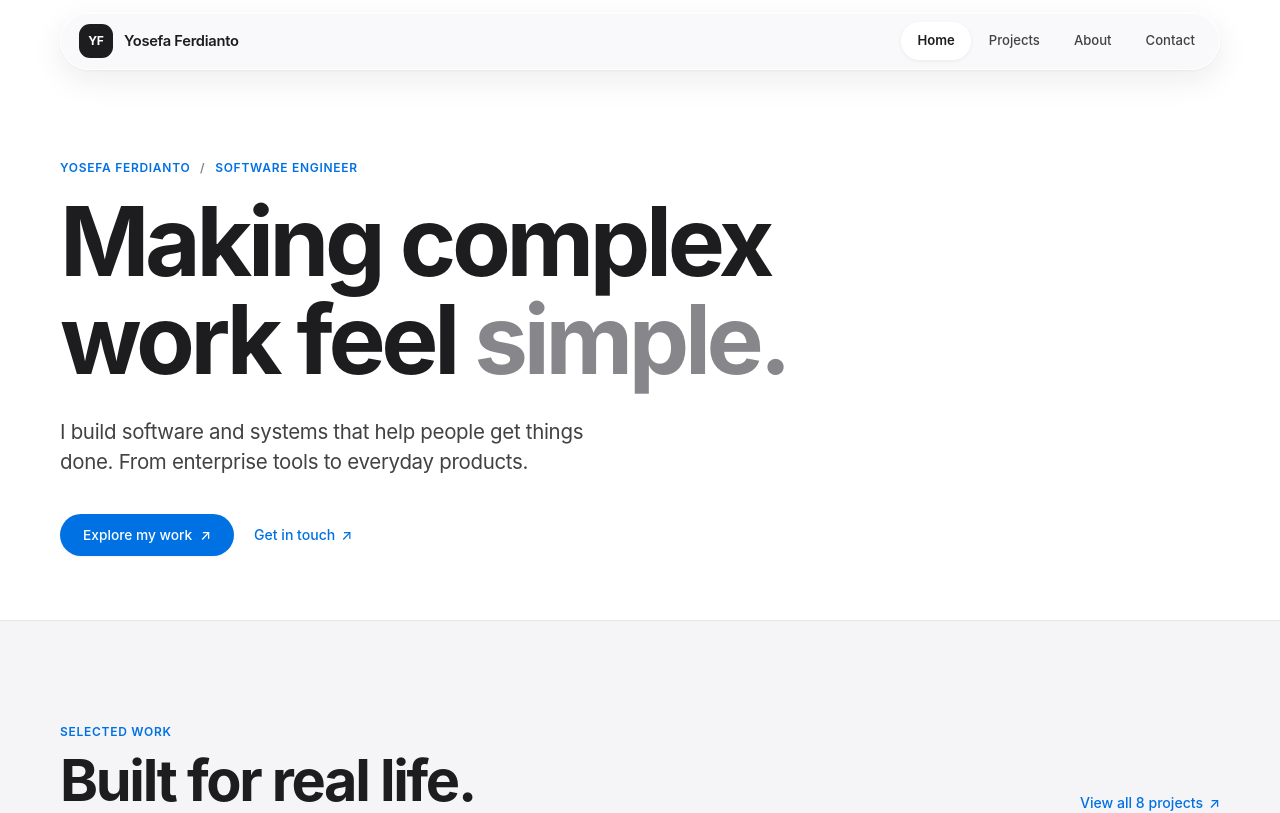
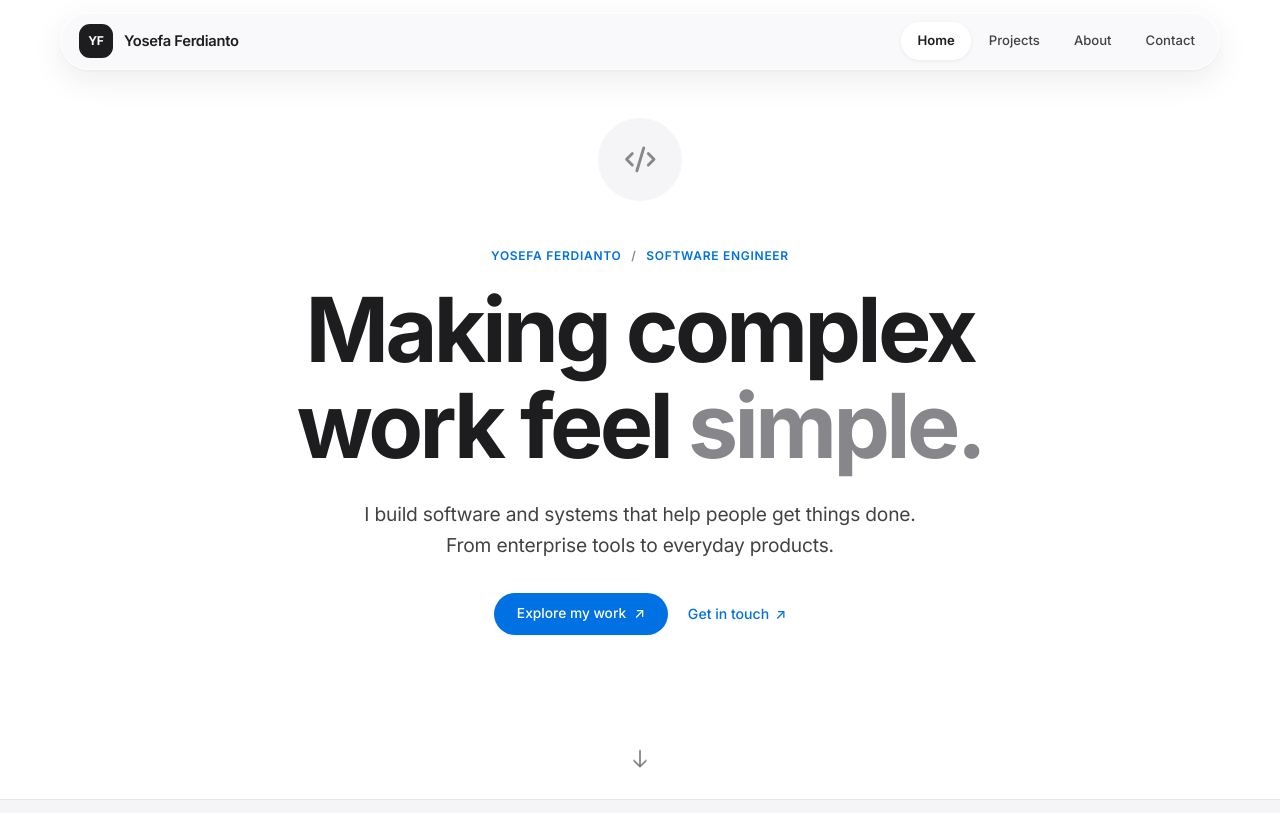
Before and after one commit to yosefa/yos-simple, a Next.js app: page / in a window 1280 px wide. Shown: the top 813 px of the page. Built offline with nearby package versions, Linux system fonts and the light colour scheme.

Commit message:
feat: add Hero component and Inter font support

```diff
--- a/app/globals.css
+++ b/app/globals.css
@@ -7,6 +7,7 @@
    ========================================================================== */
 
 :root {
+  --font-sans: "Inter", system-ui, -apple-system, "Segoe UI", Arial, sans-serif;
   --background: #ffffff;
   --surface: #f5f5f7;
   --surface-hover: #ebebee;
@@ -44,7 +45,8 @@ body {
   min-width: 320px;
   background-color: var(--background);
   color: var(--ink);
-  font-family: -apple-system, BlinkMacSystemFont, "SF Pro Display", "SF Pro Text", "SF Pro", "Helvetica Neue", Helvetica, Arial, sans-serif;
+  font-family: var(--font-sans);
+  line-height: 1.5;
   -webkit-font-smoothing: antialiased;
   -moz-osx-font-smoothing: grayscale;
   text-rendering: optimizeLegibility;
@@ -56,7 +58,10 @@ a {
   text-decoration: none;
 }
 
-button {
+button,
+input,
+select,
+textarea {
   font: inherit;
 }
 
@@ -182,12 +187,83 @@ summary:focus-visible {
    ========================================================================== */
 
 .hero {
+  --header-height: 82px;
+  position: relative;
+  display: flex;
+  align-items: center;
+  min-height: calc(100vh - var(--header-height));
+  min-height: calc(100svh - var(--header-height));
   background-color: var(--background);
   border-bottom: 1px solid var(--line);
 }
 
 .hero-inner {
-  padding-block: clamp(48px, 6vw, 80px) clamp(40px, 5vw, 64px);
+  padding-block: clamp(48px, 6vw, 80px);
+  text-align: center;
+}
+
+.hero-code {
+  position: absolute;
+  top: var(--hero-code-top);
+  left: calc(50% - var(--hero-code-size) / 2);
+  display: grid;
+  place-items: center;
+  width: var(--hero-code-size);
+  height: var(--hero-code-size);
+  border-radius: 50%;
+  background-color: var(--surface);
+  color: var(--tertiary);
+  pointer-events: none;
+  animation: hero-code-float 4s ease-in-out infinite;
+}
+
+.hero-code svg {
+  width: 44%;
+  height: 44%;
+}
+
+@keyframes hero-code-float {
+
+  0%,
+  100% {
+    transform: translateY(5px);
+  }
+
+  50% {
+    transform: translateY(-5px);
+  }
+}
+
+.hero-scroll {
+  position: absolute;
+  bottom: 20px;
+  left: calc(50% - 22px);
+  display: grid;
+  place-items: center;
+  width: 44px;
+  height: 44px;
+  color: var(--muted);
+  border-radius: 50%;
+}
+
+.hero-scroll:hover {
+  color: var(--blue);
+}
+
+.hero-scroll svg {
+  animation: hero-arrow-bounce 1.8s ease-in-out infinite;
+}
+
+@keyframes hero-arrow-bounce {
+
+  0%,
+  100% {
+    transform: translateY(-4px);
+  }
+
+  50% {
+    transform: translateY(4px);
+  }
 }
 
 .eyebrow {
@@ -204,13 +280,19 @@ summary:focus-visible {
   color: var(--tertiary);
 }
 
+.hero .eyebrow {
+  line-height: 1.6;
+  text-wrap: balance;
+}
+
 .hero h1 {
-  max-width: 980px;
-  margin: 0;
-  font-size: clamp(3.2rem, 7.5vw, 6.8rem);
+  max-width: 960px;
+  margin: 0 auto;
+  font-size: clamp(3rem, 7vw, 6rem);
   font-weight: 700;
-  letter-spacing: -0.045em;
-  line-height: 1.02;
+  letter-spacing: -0.04em;
+  line-height: 1.08;
+  text-wrap: balance;
   color: var(--ink);
 }
 
@@ -220,20 +302,22 @@ summary:focus-visible {
 }
 
 .hero-copy {
-  max-width: 560px;
-  margin: 28px 0 0;
+  max-width: 580px;
+  margin: 24px auto 0;
   color: var(--ink-secondary);
-  font-size: clamp(1.1rem, 1.6vw, 1.35rem);
-  line-height: 1.5;
-  letter-spacing: -0.015em;
+  font-size: clamp(1.05rem, 1.5vw, 1.25rem);
+  line-height: 1.6;
+  letter-spacing: -0.01em;
+  text-wrap: pretty;
 }
 
 .intro-actions {
   display: flex;
+  justify-content: center;
   align-items: center;
   flex-wrap: wrap;
   gap: 20px;
-  margin-top: 36px;
+  margin-top: 32px;
 }
 
 .hero-note {
@@ -888,6 +972,10 @@ summary:focus-visible {
 }
 
 @media (max-width: 640px) {
+  .hero {
+    --header-height: 74px;
+  }
+
   .site-header {
     padding-block: 10px;
   }
@@ -994,13 +1082,13 @@ summary:focus-visible {
   }
 
   .hero-inner {
-    padding-block: 36px 40px;
+    padding-block: 40px;
   }
 
   .hero h1 {
     font-size: clamp(2.25rem, 10.4vw, 3.2rem);
-    letter-spacing: -0.05em;
-    line-height: 1.05;
+    letter-spacing: -0.035em;
+    line-height: 1.1;
   }
 
   .hero-copy {
@@ -1138,6 +1226,12 @@ summary:focus-visible {
 
 /* Accessibility */
 @media (prefers-reduced-motion: reduce) {
+
+  .hero-code,
+  .hero-scroll svg {
+    animation: none;
+  }
+
   html {
     scroll-behavior: auto;
   }
--- a/app/page.tsx
+++ b/app/page.tsx
@@ -1,6 +1,7 @@
 import Navigation from '@/components/Navigation'
 import ProjectCard from '@/components/ProjectCard'
 import Footer from '@/components/Footer'
+import Hero from '@/components/Hero'
 import { projects } from '@/data/projects'
 
 const featuredSlugs = ['integrated-erp-system', 'sap-transition-support', 'wytopup', 'okane']
@@ -10,21 +11,21 @@ export default function Home() {
   return (
     <main>
       <Navigation active="home" />
-      <section className="hero" id="home" aria-labelledby="home-title">
+      <Hero>
         <div className="container hero-inner">
           <p className="eyebrow">Yosefa Ferdianto <span aria-hidden="true">/</span> Software Engineer</p>
           <h1 id="home-title">Making complex<br />work feel <span>simple.</span></h1>
-          <p className="hero-copy">I build software and systems that help people get things done. From enterprise tools to everyday products.</p>
+          <p className="hero-copy">I build software and systems that help people get things done.<br />From enterprise tools to everyday products.</p>
           <div className="intro-actions">
             <a className="button button-primary" href="/portfolio/">Explore my work <span aria-hidden="true">↗</span></a>
             <a className="text-link" href="/#contact">Get in touch <span aria-hidden="true">↗</span></a>
           </div>
         </div>
-      </section>
+      </Hero>
 
-      <section className="work-section" id="projects" aria-labelledby="featured-title">
+      <section className="work-section" aria-labelledby="featured-title">
         <div className="container">
-          <div className="section-heading featured-heading">
+          <div className="section-heading featured-heading" id="projects">
             <div>
               <p className="eyebrow">Selected work</p>
               <h2 id="featured-title">Built for real life.</h2>
--- /dev/null
+++ b/components/Hero.tsx
@@ -0,0 +1,59 @@
+'use client'
+
+import { useEffect, useRef, useState, type ReactNode } from 'react'
+
+export default function Hero({ children }: { children: ReactNode }) {
+  const heroRef = useRef<HTMLElement>(null)
+  const [showArrow, setShowArrow] = useState(false)
+  const [showCodeIcon, setShowCodeIcon] = useState(false)
+
+  useEffect(() => {
+    const hero = heroRef.current
+    const content = hero?.querySelector<HTMLElement>('.hero-inner')
+    const header = document.querySelector<HTMLElement>('.site-header')
+    if (!hero || !content || !header) return
+
+    const updateLayout = () => {
+      hero.style.setProperty('--header-height', `${header.offsetHeight}px`)
+      // Include the content's bottom padding when measuring the empty space.
+      const bottomPadding = parseFloat(getComputedStyle(content).paddingBottom)
+      const freeSpace = (hero.clientHeight - content.offsetHeight) / 2 + bottomPadding
+      setShowArrow(freeSpace >= 76)
+
+      // Measure above the text without adding height or shifting the content.
+      const topPadding = parseFloat(getComputedStyle(content).paddingTop)
+      const topSpace = (hero.clientHeight - content.offsetHeight) / 2 + topPadding
+      const iconSize = Math.min(88, Math.max(64, hero.clientWidth * 0.065))
+      hero.style.setProperty('--hero-code-size', `${iconSize}px`)
+      hero.style.setProperty('--hero-code-top', `${(topSpace - iconSize) / 2}px`)
+      setShowCodeIcon(topSpace >= iconSize + 48)
+    }
+
+    const observer = new ResizeObserver(updateLayout)
+    observer.observe(hero)
+    observer.observe(content)
+    observer.observe(header)
+    updateLayout()
+    return () => observer.disconnect()
+  }, [])
+
+  return (
+    <section ref={heroRef} className="hero" id="home" aria-labelledby="home-title">
+      {showCodeIcon && (
+        <div className="hero-code" aria-hidden="true">
+          <svg viewBox="0 0 64 64" fill="none" stroke="currentColor" strokeWidth="5" strokeLinecap="round" strokeLinejoin="round">
+            <path d="m18 22-10 10 10 10m28-20 10 10-10 10M38 12 26 52" />
+          </svg>
+        </div>
+      )}
+      {children}
+      {showArrow && (
+        <a className="hero-scroll" href="#projects" aria-label="Scroll to selected work">
+          <svg width="24" height="24" viewBox="0 0 24 24" fill="none" stroke="currentColor" strokeWidth="1.5" strokeLinecap="round" strokeLinejoin="round" aria-hidden="true">
+            <path d="M12 4v16m-6-6 6 6 6-6" />
+          </svg>
+        </a>
+      )}
+    </section>
+  )
+}
--- a/tailwind.config.ts
+++ b/tailwind.config.ts
@@ -9,7 +9,7 @@ const config: Config = {
   theme: {
     extend: {
       fontFamily: {
-        sans: ['Inter', 'ui-sans-serif', 'system-ui', 'sans-serif'],
+        sans: ['Inter', 'system-ui', '-apple-system', 'Segoe UI', 'Arial', 'sans-serif'],
       },
     },
   },
```
Also changed, not shown: app/layout.tsx (+4 -4 lines), public/fonts/Inter-LICENSE.txt (added).
